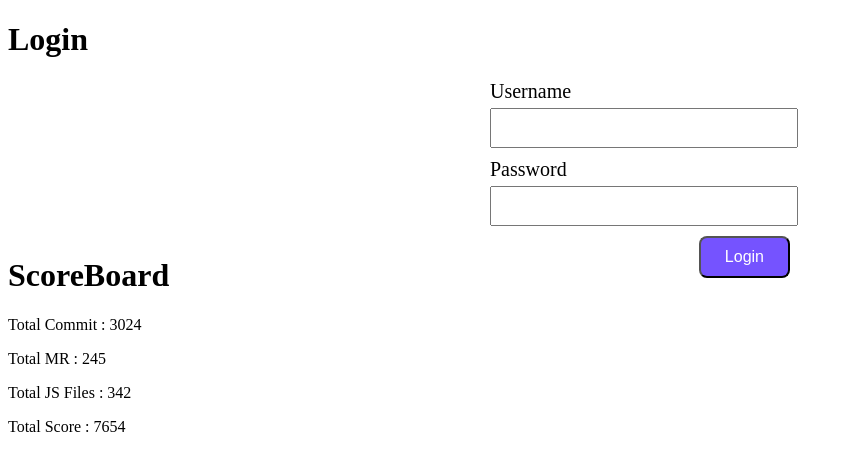
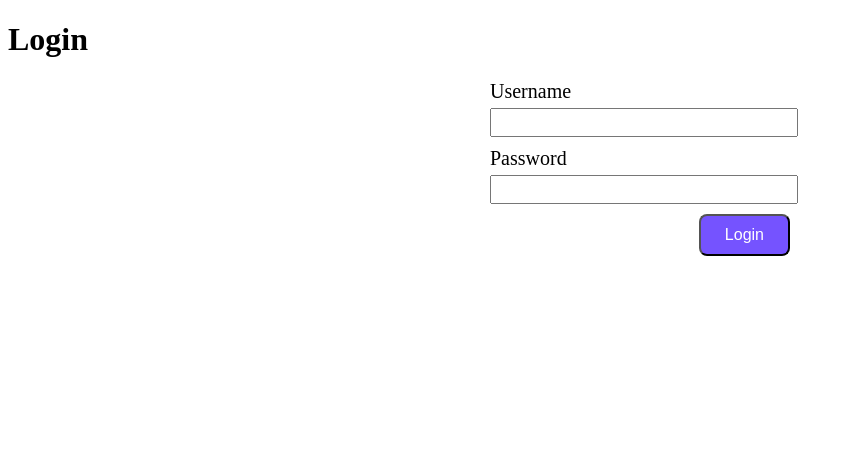
Before and after one commit to MooyGhul/GitlabAnalyzer, a React (Create React App) app in the folder frontend/: page / in a window 1280 px wide. Shown: the top 470 px of the page, without its empty margins (0-853 px from the left). Built offline with nearby package versions, Linux system fonts and the light colour scheme.

Commit message:
Enable navigation from Login to App
Login is now the first thing to display

```diff
--- a/frontend/src/App.js
+++ b/frontend/src/App.js
@@ -1,13 +1,11 @@
 import React, { useState, useEffect } from 'react';
 import ScoreBoard from './components/ScoreBoard';
-import LoginPage from './components/LoginPage';
 import { Student } from './mockInfo';
 
 function App() {
 
   return (
     <div>
-      <LoginPage />
 
       <ScoreBoard
         totalCommit={Student.totalCommit}
--- a/frontend/src/components/LoginPage.js
+++ b/frontend/src/components/Login.js
@@ -4,7 +4,7 @@ import { AdminUser } from '../mockInfo';
 import App from '../App';
 import styles from '../style/Login.module.css';
 
-function LoginPage() {
+function Login() {
     const [user, setUser] = useState({name:'', password:''});
 
     const login = user => {
@@ -14,7 +14,6 @@ function LoginPage() {
 
             ReactDOM.render(
             <React.StrictMode>
-                console.log('Entered');
                 <App />
               </React.StrictMode>,
               document.getElementById('root')
@@ -50,4 +49,4 @@ function LoginPage() {
     )
 }
 
-export default LoginPage;
+export default Login;
--- a/frontend/src/index.js
+++ b/frontend/src/index.js
@@ -1,11 +1,12 @@
 import React from 'react';
 import ReactDOM from 'react-dom';
 import App from './App';
+import Login from './components/Login';
 import reportWebVitals from './reportWebVitals';
 
 ReactDOM.render(
   <React.StrictMode>
-    <App />
+    <Login />
   </React.StrictMode>,
   document.getElementById('root')
 );
--- a/frontend/src/style/Login.module.css
+++ b/frontend/src/style/Login.module.css
@@ -15,6 +15,6 @@
 
 input {
     width:300px;
-    font-size: 30px;
+    font-size: 20px;
     margin: 5px 5px 10px 0px;
 }
```
